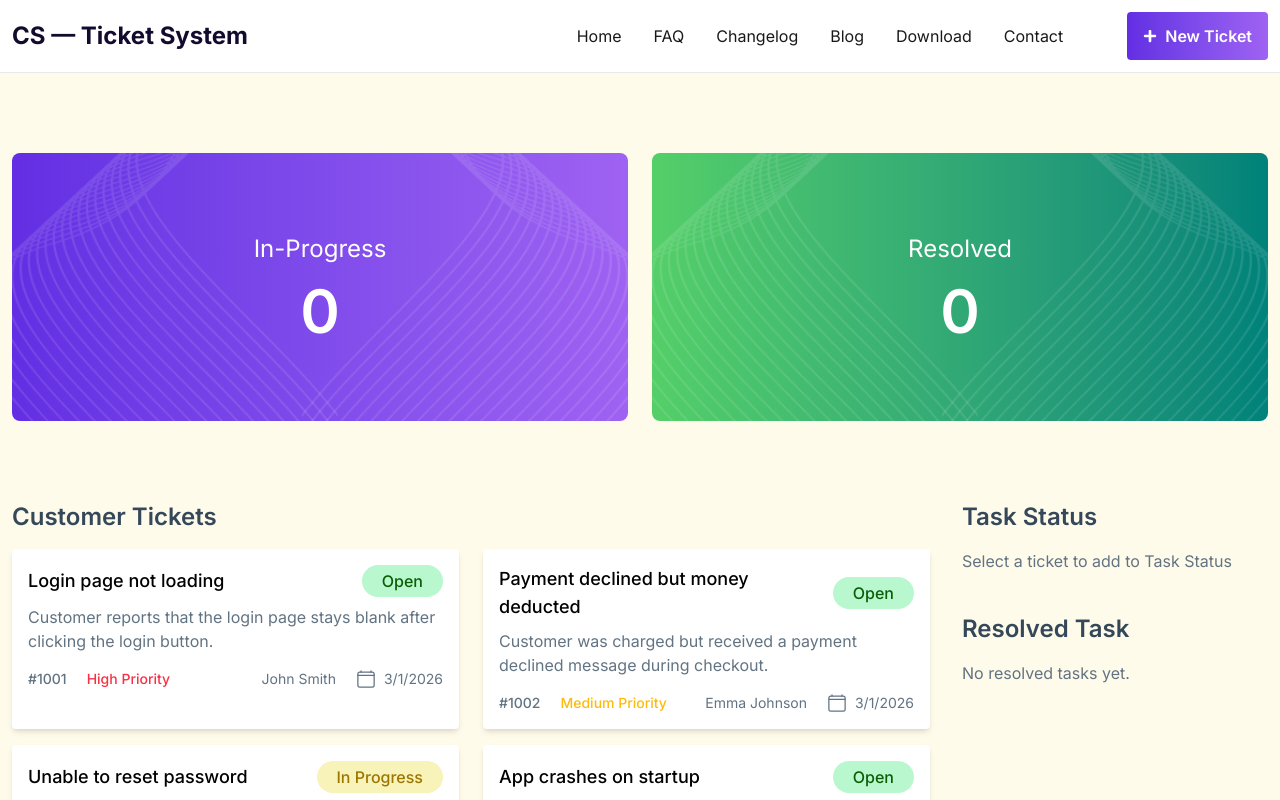
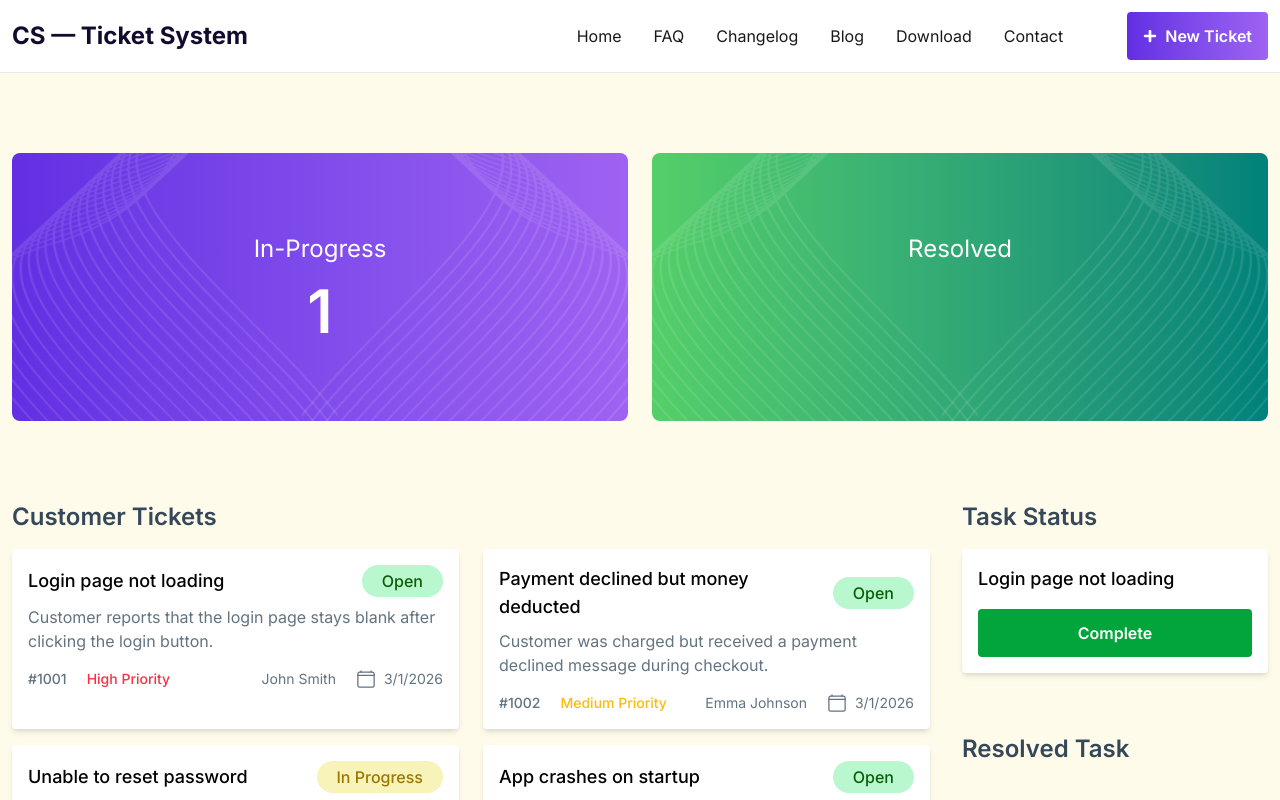
Before and after one commit to dev-rktanvir/customer-support, a React (Vite) app: page / in a window 1280 px wide. Both pictures are taken after a click on the element 235 px from the left and 639 px from the top of the page. Shown: the top 800 px of the page. Built offline with nearby package versions, Linux system fonts and the light colour scheme.

Commit message:
add functionality for in progress card  & Task status section

```diff
--- a/src/App.jsx
+++ b/src/App.jsx
@@ -1,3 +1,4 @@
+import { useState } from 'react'
 import './App.css'
 import CustomerTickets from './components/CustomerTickets/CustomerTickets'
 import Footer from './components/Footer/Footer'
@@ -5,7 +6,9 @@ import Hero from './components/Hero/Hero'
 import Navbar from './components/Navbar/Navbar'
 
 function App() {
-
+  const [progressCount, setProgressCount] = useState(0);
+  const [resolveCount, setResolveCount] = useState(0);
+  const [alltask, setAllTask] = useState([]);
 
   return (
     <>
@@ -16,9 +19,14 @@ function App() {
 
       {/* Main */}
       <main className='bg-amber-50'>
-        <Hero></Hero>
+        <Hero progressCount={progressCount}></Hero>
         <div>
-          <CustomerTickets></CustomerTickets>
+          <CustomerTickets
+            alltask={alltask}
+            setAllTask={setAllTask}
+            progressCount={progressCount}
+            setProgressCount={setProgressCount}
+          ></CustomerTickets>
         </div>
       </main>
 
--- a/src/components/Card/Card.jsx
+++ b/src/components/Card/Card.jsx
@@ -1,10 +1,23 @@
 import React from 'react';
 import { IoCalendarClearOutline } from 'react-icons/io5';
 
-const Card = ({ data }) => {
+const Card = ({ data, alltask, setAllTask, progressCount, setProgressCount }) => {
     const { id, title, description, customer, priority, status, createdAt } = data;
+
+    const handleTask = (task) => {
+        const exists = alltask.find(t => t.id === task.id);
+
+        if (exists) {
+            return;
+        }
+
+        // New Task
+        const newTask = [...alltask, task];
+        setAllTask(newTask);
+        setProgressCount(progressCount + 1)
+    }
     return (
-        <div className='p-4 rounded-sm bg-white shadow-md cursor-pointer'>
+        <div onClick={() => handleTask(data)} className='p-4 rounded-sm bg-white shadow-md cursor-pointer'>
             {/* Title & Button */}
             <div className='flex items-center justify-between'>
                 <h3 className='font-medium text-lg text-black'>{title}</h3>
--- a/src/components/Cards/Cards.jsx
+++ b/src/components/Cards/Cards.jsx
@@ -1,7 +1,7 @@
 import React, { use } from 'react';
 import Card from '../Card/Card';
 
-const Cards = ({ supportDatas }) => {
+const Cards = ({ supportDatas, alltask, setAllTask, progressCount, setProgressCount }) => {
     const cardsData = use(supportDatas);
     return (
         <div className='pb-10 lg:pb-20'>
@@ -9,7 +9,14 @@ const Cards = ({ supportDatas }) => {
             {/* Cards */}
             <div className='grid grid-cols-1 md:grid-cols-2 gap-x-4 xl:gap-x-6 gap-y-4'>
                 {
-                    cardsData.map(data => <Card data={data}></Card>)
+                    cardsData.map(data => <Card
+                        key={data.id}
+                        data={data}
+                        alltask={alltask}
+                        setAllTask={setAllTask}
+                        progressCount={progressCount}
+                        setProgressCount={setProgressCount}
+                    ></Card>)
                 }
             </div>
         </div>
--- a/src/components/CustomerTickets/CustomerTickets.jsx
+++ b/src/components/CustomerTickets/CustomerTickets.jsx
@@ -7,21 +7,26 @@ const supportPromiss = async () => {
     const data = res.json();
     return data;
 }
-
-const CustomerTickets = () => {
-    const supportDatas = supportPromiss();
+const supportDatas = supportPromiss();
+const CustomerTickets = ({ alltask, setAllTask, progressCount, setProgressCount }) => {
     return (
         <div className='container mx-auto px-3 flex flex-col lg:flex-row lg:gap-8'>
-            {/* Left side */}
+            {/* cards container */}
             <div className='flex-3'>
                 <Suspense fallback={<Loading></Loading>}>
-                    <Cards supportDatas={supportDatas}></Cards>
+                    <Cards
+                        supportDatas={supportDatas}
+                        alltask={alltask}
+                        setAllTask={setAllTask}
+                        progressCount={progressCount}
+                        setProgressCount={setProgressCount}
+                    ></Cards>
                 </Suspense>
             </div>
 
-            {/* Right side */}
+            {/* side bar */}
             <div className='flex-1'>
-                <SideBar></SideBar>
+                <SideBar alltask={alltask}></SideBar>
             </div>
         </div>
     );
--- a/src/components/Hero/Hero.jsx
+++ b/src/components/Hero/Hero.jsx
@@ -1,12 +1,14 @@
 import React from 'react';
 import StatusCard from '../StatusCard/StatusCard';
 
-const Hero = () => {
+const Hero = ({ progressCount }) => {
     return (
         <div className='container mx-auto px-3 py-20 grid grid-cols-1 lg:grid-cols-2 gap-6'>
             <StatusCard
                 title="In-Progress"
-                bgClr="bg-linear-to-r from-[#632EE3] to-[#9F62F2]">
+                bgClr="bg-linear-to-r from-[#632EE3] to-[#9F62F2]"
+                progressCount={progressCount}
+            >
 
             </StatusCard>
             <StatusCard
--- a/src/components/SideBar/SideBar.jsx
+++ b/src/components/SideBar/SideBar.jsx
@@ -1,18 +1,23 @@
 import React from 'react';
 import TaskStatus from '../TaskStatus/TaskStatus';
 
-const SideBar = () => {
+const SideBar = ({ alltask }) => {
     return (
         <div className='flex flex-col gap-10 pb-5'>
+            <div>
                 <TaskStatus
                     title="Task Status"
                     text="Select a ticket to add to Task Status"
+                    alltask={alltask}
                 ></TaskStatus>
+            </div>
+            <div>
                 <TaskStatus
                     title="Resolved Task"
                     text="No resolved tasks yet."
                 ></TaskStatus>
             </div>
+        </div>
     );
 };
 
--- a/src/components/StatusCard/StatusCard.jsx
+++ b/src/components/StatusCard/StatusCard.jsx
@@ -2,7 +2,7 @@ import React from 'react';
 import bgImg1 from '../../assets/vector1.png';
 import bgImg2 from '../../assets/vector2.png';
 
-const StatusCard = ({ title, bgClr }) => {
+const StatusCard = ({ title, bgClr, progressCount }) => {
     return (
         <div className={`relative overflow-hidden p-20 rounded-lg text-center ${bgClr}`}>
             <img
@@ -19,7 +19,7 @@ const StatusCard = ({ title, bgClr }) => {
             />
             <div className='relative z-10'>
                 <h3 className='text-2xl text-white mb-4'>{title}</h3>
-                <span className='font-semibold text-6xl text-white'>0</span>
+                <span className='font-semibold text-6xl text-white'>{progressCount}</span>
             </div>
 
         </div>
--- a/src/components/TaskAction/TaskAction.jsx
+++ b/src/components/TaskAction/TaskAction.jsx
@@ -1,9 +1,9 @@
 import React from 'react';
 
-const TaskAction = () => {
+const TaskAction = ({task}) => {
     return (
-        <div className='p-4 bg-white rounded-sm shadow-md'>
-            <h3 className='font-medium text-lg text-black mb-4'>Payment Failed - Card Declined</h3>
+        <div className='p-4 bg-white rounded-sm shadow-md mb-5'>
+            <h3 className='font-medium text-lg text-black mb-4'>{task.title}</h3>
             <button className='bg-[#02A53B] px-4 py-3 rounded-sm w-full font-semibold text-base text-white cursor-pointer'>Complete</button>
         </div>
     );
--- a/src/components/TaskStatus/TaskStatus.jsx
+++ b/src/components/TaskStatus/TaskStatus.jsx
@@ -1,11 +1,20 @@
 import React from 'react';
+import TaskAction from '../TaskAction/TaskAction';
 
-const TaskStatus = ({ title, text }) => {
+const TaskStatus = ({ title, text, alltask }) => {
     return (
-        <div>
+        <>
             <h2 className='font-semibold text-2xl text-[#34485A] mb-4'>{title}</h2>
-            <p className='text-base text-[#627382]'>{text}</p>
-        </div>
+            {
+                alltask?.length === 0 ?
+                    <p className='text-base text-[#627382]'>{text}</p>
+                    :
+                    alltask?.map(task => <TaskAction
+                        key={task.id}
+                        task={task}
+                    ></TaskAction>)
+            }
+        </>
     );
 };
 
```
Lines whose indentation alone changed are shown as unchanged.
